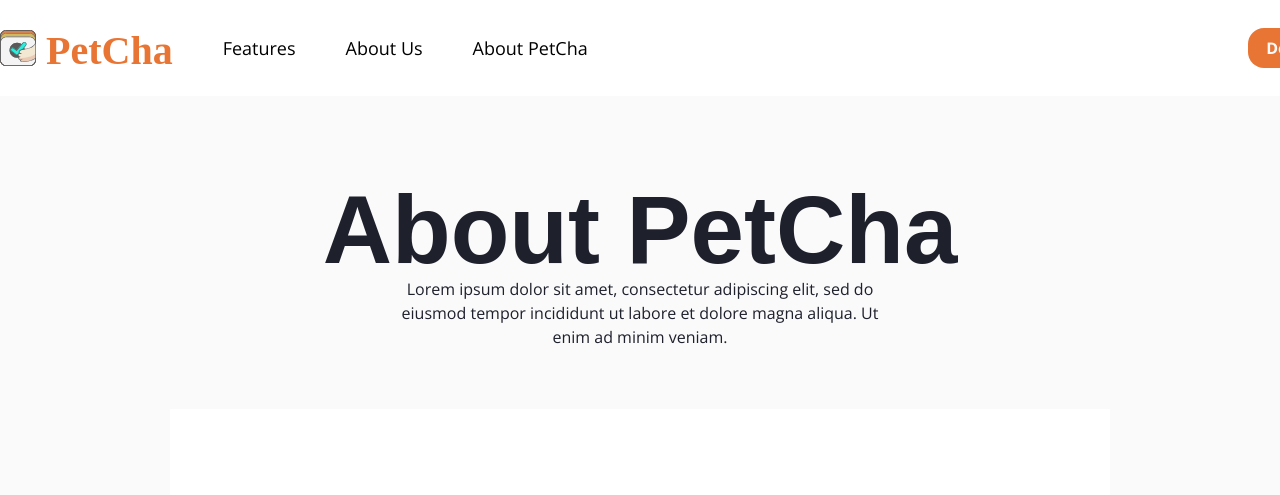
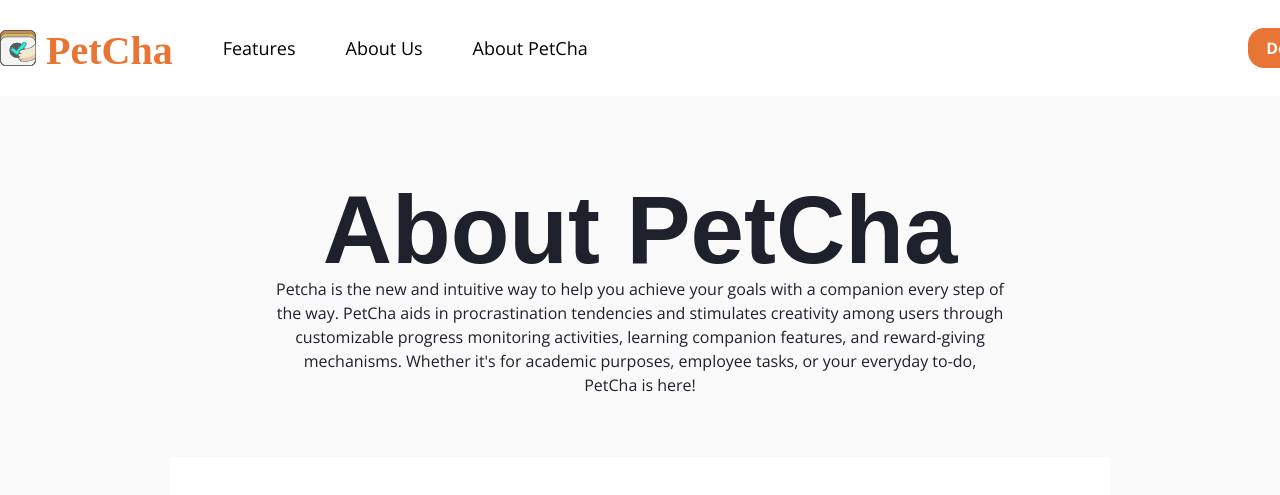
Before and after one commit to pang-cat/petcha, a website: page iteration1/about-petcha.html in a window 1280 px wide. Shown: the top 495 px of the page. Drawn offline with nearby package versions, Linux system fonts and the light colour scheme; a web font is replaced by a local one.

Commit message:
i1 - about-petcha page update top banner text, update bottom banner section, commented purpose section

```diff
--- a/iteration1/about-petcha.html
+++ b/iteration1/about-petcha.html
@@ -51,7 +51,7 @@
     <div class="ap-banner-container">
       <div class="ap-banner-texts">
         <h1>About PetCha</h1>
-        <p>Lorem ipsum dolor sit amet, consectetur adipiscing elit, sed do eiusmod tempor incididunt ut labore et dolore magna aliqua. Ut enim ad minim veniam.</p>
+        <p>Petcha is the new and intuitive way to help you achieve your goals with a companion every step of the way. PetCha aids in procrastination tendencies and stimulates creativity among users through customizable progress monitoring activities, learning companion features, and reward-giving mechanisms. Whether it's for academic purposes, employee tasks, or your everyday to-do,<br>PetCha is here! </p>
       </div>
 
       <div class="ap-banner-media-bg">
@@ -62,7 +62,7 @@
 
   <!-- banner content end -->
 
-  <!--background and purpose section-->
+  <!--background and purpose section
   <div class="ap-purpose-section">
     <div class="ap-purpose-section-texts">
       <h3>Lorem Ipsum dolor sit amet, consectetur</h3>
@@ -70,8 +70,7 @@
       <p> Lorem ipsum dolor sit amet, consectetur adipiscing elit, sed do eiusmod tempor incididunt ut labore et dolore magna aliqua. Ut enim ad minim veniam, quis nostrud exercitation ullamco laboris nisi ut aliquip ex ea commodo consequat. Duis aute irure dolor in reprehenderit in voluptate velit esse cillum dolore eu fugiat nulla pariatur. Excepteur sint occaecat cupidatat non proident, sunt in culpa qui officia deserunt mollit anim id est laborum.</p>
     </div>
   </div>
-
-  <!--background and purpose section end-->
+  background and purpose section end-->
 
   <!-- gameplay 1 section -->
   <div class="ap-gameplay-section">
@@ -115,17 +114,17 @@
   <div class="app-intro-section">
     <div class="app-intro-container">
       <div class="app-intro-texts">
-        <h1>Lorem Ipsum</h1>
-        <p>dolor sit amet</p>
+        <h1>Progress without the Stress</h1>
+        <p>PetCha focuses on keeping our users engaged and productive without having to feel the stress of a compelling task.</p>
       </div>
 
         <div class="app-intro-dl-cont">
-          <img class="app-intro-img" src="images/.png">
+          <img class="app-intro-img" src="images/img-bottom-banner.png">
 
           <div class="app-intro-brand">
             <img class="app-intro-logo" src="images/logo.svg">
             <h1>PetCha</h1>
-            <p>Your Productivity Companion</p>
+            <p>Try the newest to-do list and pet simulation app now.</p>
             <div class="download-button-center"><a href="download-apk.html"><div class="button-box"><span class="button-text">Download Petcha</span></div></a></div>
           </div>
         </div>
--- a/iteration1/css/style.css
+++ b/iteration1/css/style.css
@@ -1287,7 +1287,7 @@
 
   line-height: 24px;
 
-  width: 508px;
+  width: 740px;
 
   display: flex;
   justify-content: center;
@@ -1308,7 +1308,7 @@
   margin: 60px auto 100px auto;
 }
 
-/************/
+/************
 
 .ap-purpose-section{
   width: 940px;
@@ -1350,7 +1350,7 @@
 }
 
 
-/************/
+************/
 
 .ap-gameplay-section{
   width: 1160px;
```
